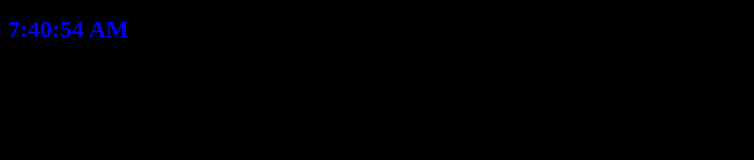
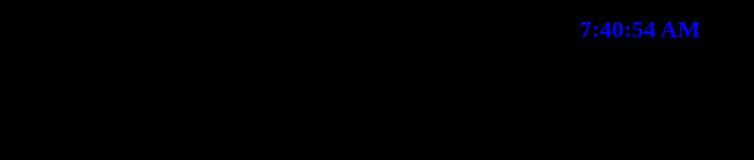
Before and after one commit to fireocta/Just-Clock, a plain HTML site: page index.html in a window 1280 px wide. Shown: the whole page, without its empty margins (0-754 px from the left). Drawn offline with Linux system fonts and the light colour scheme.

Commit message:
Update styles.css

```diff
--- a/styles.css
+++ b/styles.css
@@ -1,5 +1,9 @@
 body {
     background-color: black;
+    display: flex;
+    justify-content: center;
+    align-items: center;
+    margin: 0;
 }
 
 #time {
```
